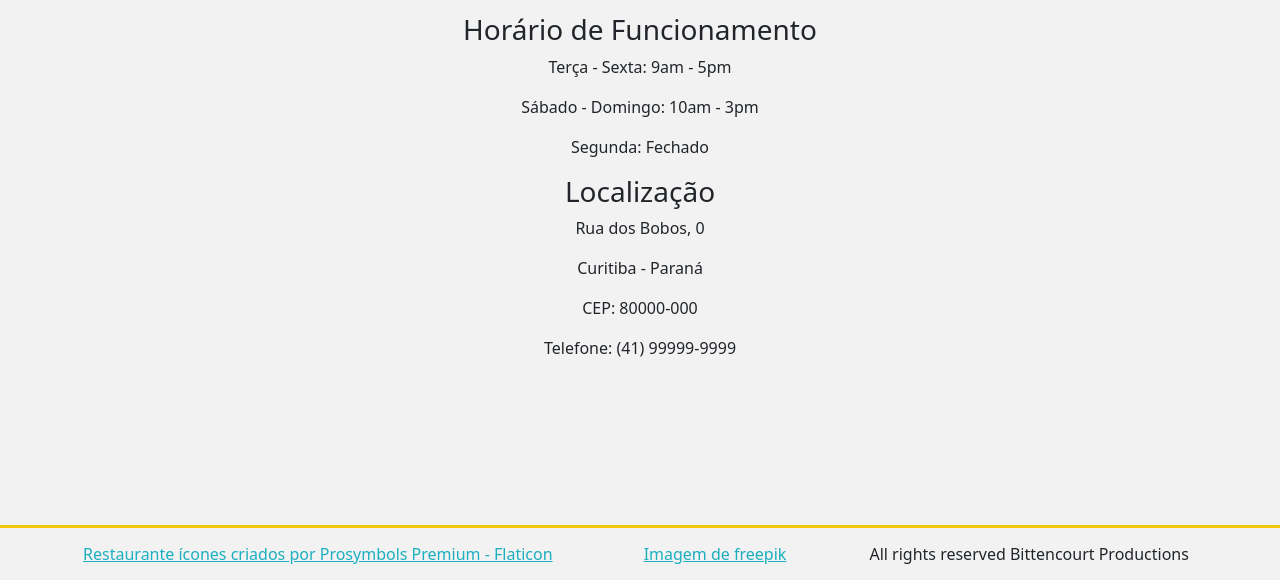
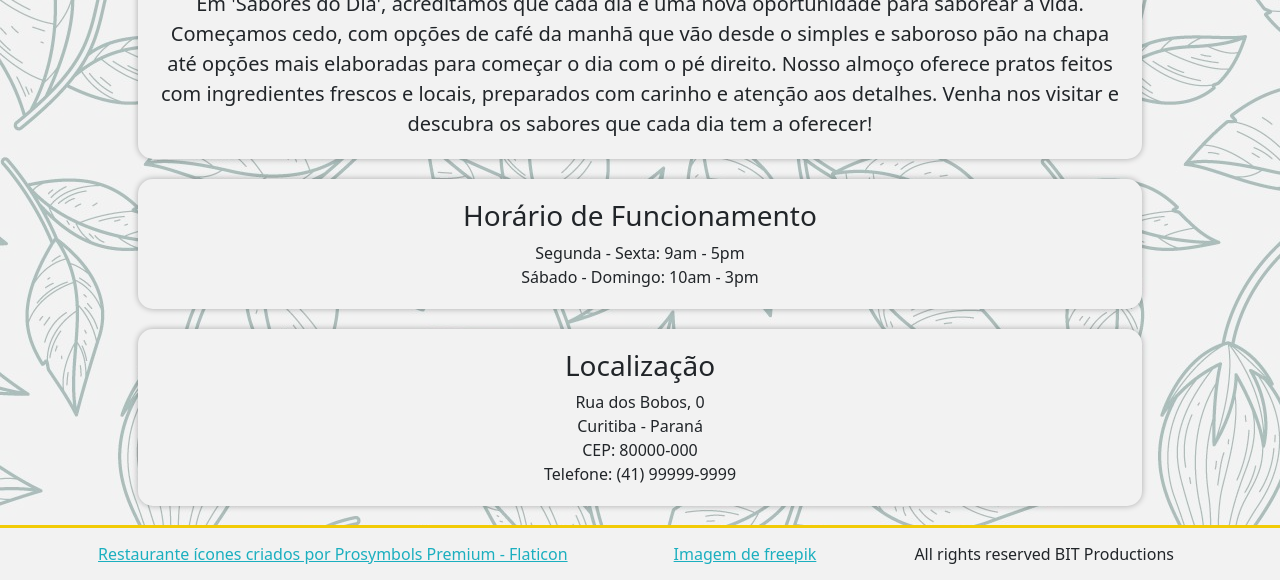
Before and after one commit to p-bittencourt/restaurant-page, a website built with webpack: page src/index.html in a window 1280 px wide. Shown: the part 220-800 px from the top of the page. Built offline with nearby package versions, Linux system fonts and the light colour scheme; files whose address does not match are found by name.

Commit message:
Atualizações de estilo e conteúdo

```diff
--- a/src/assets/styles/_body.scss
+++ b/src/assets/styles/_body.scss
@@ -1,18 +1,22 @@
 @use "./custom" as *;
 
+/* html,
 body {
-  // background-image: url("/dist/30c3b4f429be9a482791.jpg");
-  // background-position: center;
-  //background-size: cover;
+  height: 100%;
+  position: relative;
+} */
+
+body {
+  position: static;
 
   &::before {
     content: "";
-    position: absolute;
+    position: fixed;
     top: 0;
     right: 0;
     bottom: 0;
     left: 0;
-    background-image: url("/dist/30c3b4f429be9a482791.jpg");
+    background-image: url("/src/assets/imgs/5481373.jpg");
     opacity: 0.3;
     z-index: -1;
   }
@@ -32,8 +36,15 @@ footer {
   border-top: 3px solid $primary;
   position: absolute;
   bottom: 0;
+  display: flex;
+  justify-content: space-evenly;
+  align-items: center;
 
   a {
     color: $secondary;
   }
+
+  @include media_breakpoint_down(md) {
+    display: none;
+  }
 }
--- /dev/null
+++ b/src/assets/styles/_restaurant-info.scss
@@ -0,0 +1,13 @@
+@use "./custom" as *;
+
+.restaurant-info {
+  background-color: $white;
+  border-radius: 15px;
+  box-shadow: 0 0 6px 0 rgba(0, 0, 0, 0.3);
+  margin: 20px;
+  padding: 20px;
+
+  p {
+    margin: 0;
+  }
+}
--- a/src/assets/styles/style.scss
+++ b/src/assets/styles/style.scss
@@ -1,3 +1,4 @@
 @use "./custom";
 
 @use "./body";
+@use "./restaurant-info";
--- a/src/home.js
+++ b/src/home.js
@@ -2,15 +2,16 @@ export function criarHome() {
   let body = document.createElement("div");
   body.classList.add("container", "text-center", "p-5");
 
+  let restaurantInfoDiv = document.createElement("div");
   let h1 = document.createElement("h1");
-  h1.textContent = "Nome do Restaurante";
-  body.appendChild(h1);
-
-  let restaurantInfoDiv = document.createElement("div");
+  h1.textContent = "Sabores do Dia";
+  restaurantInfoDiv.appendChild(h1);
   let p1 = document.createElement("p");
   p1.textContent =
-    "Lorem ipsum dolor sit amet, consectetur adipisicing elit. Maiores ratione sint harum dolore sapiente nisi corrupti deleniti labore quisquam non.";
+    "Em 'Sabores do Dia', acreditamos que cada dia é uma nova oportunidade para saborear a vida. Começamos cedo, com opções de café da manhã que vão desde o simples e saboroso pão na chapa até opções mais elaboradas para começar o dia com o pé direito. Nosso almoço oferece pratos feitos com ingredientes frescos e locais, preparados com carinho e atenção aos detalhes. Venha nos visitar e descubra os sabores que cada dia tem a oferecer!";
   restaurantInfoDiv.appendChild(p1);
+  restaurantInfoDiv.classList.add("restaurant-info");
+  p1.classList.add("lead");
   body.appendChild(restaurantInfoDiv);
 
   let hoursDiv = document.createElement("div");
@@ -18,14 +19,12 @@ export function criarHome() {
   h2.textContent = "Horário de Funcionamento";
   hoursDiv.appendChild(h2);
   let p2 = document.createElement("p");
-  p2.textContent = "Terça - Sexta: 9am - 5pm";
+  p2.textContent = "Segunda - Sexta: 9am - 5pm";
   hoursDiv.appendChild(p2);
   let p3 = document.createElement("p");
   p3.textContent = "Sábado - Domingo: 10am - 3pm";
   hoursDiv.appendChild(p3);
-  let p4 = document.createElement("p");
-  p4.textContent = "Segunda: Fechado";
-  hoursDiv.appendChild(p4);
+  hoursDiv.classList.add("restaurant-info");
   body.appendChild(hoursDiv);
 
   let locationDiv = document.createElement("div");
@@ -44,6 +43,7 @@ export function criarHome() {
   let p8 = document.createElement("p");
   p8.textContent = "Telefone: (41) 99999-9999";
   locationDiv.appendChild(p8);
+  locationDiv.classList.add("restaurant-info");
   body.appendChild(locationDiv);
 
   return body;
--- a/src/index.html
+++ b/src/index.html
@@ -21,7 +21,7 @@
     </header>
     <div class="content"></div>
   </body>
-  <footer class="pe-3 d-flex justify-content-evenly align-items-center">
+  <footer class="pe-3">
     <a
       href="https://www.flaticon.com/br/icones-gratis/restaurante"
       title="restaurante ícones"
@@ -33,6 +33,6 @@
       class="p-2"
       >Imagem de freepik</a
     >
-    All rights reserved Bittencourt Productions
+    All rights reserved BIT Productions
   </footer>
 </html>
```
